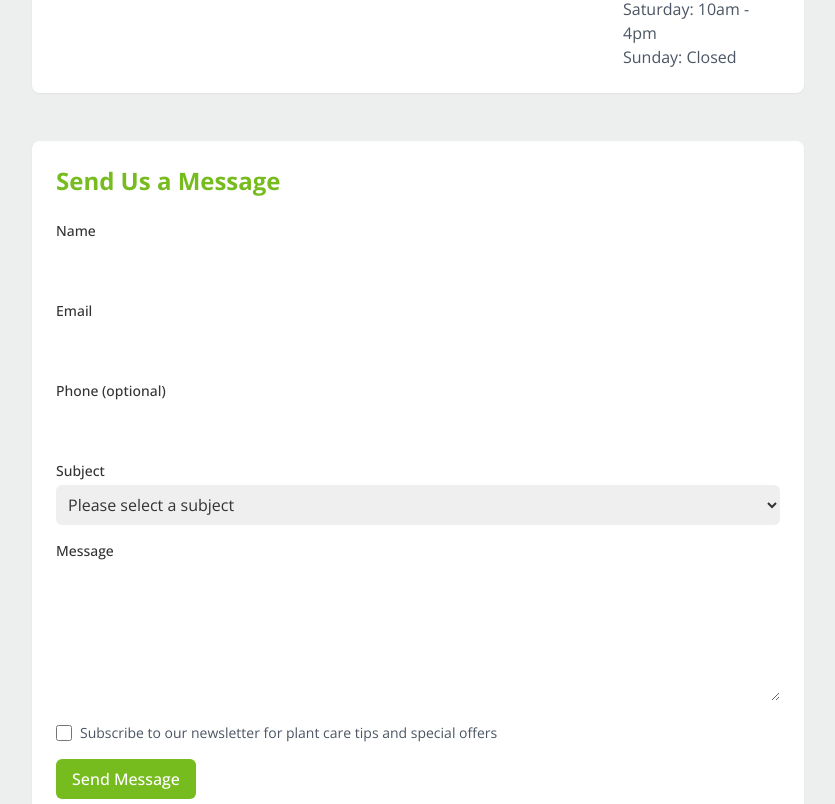
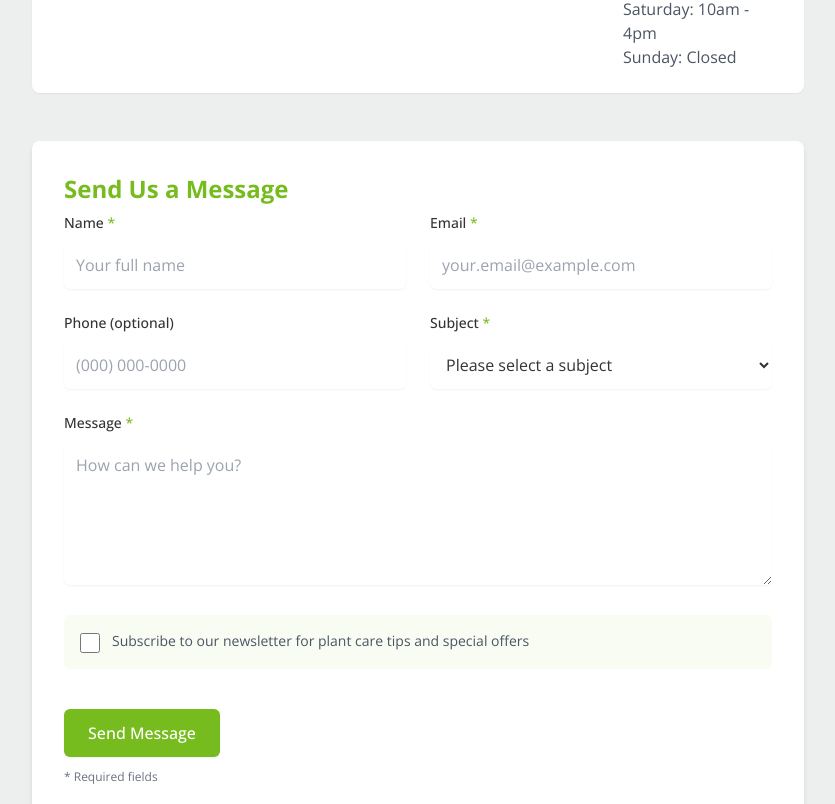
Before and after one commit to Bryan-an/lucky-shrub-react, a React (Vite) app: page /contact in a window 1280 px wide. Shown: the part 756-1560 px from the top of the page, without its empty margins (222-1057 px from the left). Built offline with nearby package versions, Linux system fonts and the light colour scheme.

Commit message:
feat: improve Contact form styling and layout

```diff
--- a/src/pages/Contact.tsx
+++ b/src/pages/Contact.tsx
@@ -80,12 +80,15 @@ const Contact: React.FC = () => {
       </section>
 
       <section className="mb-12">
-        <div className="rounded-lg border border-border bg-white p-6 shadow-sm">
-          <h2 className="mb-6 text-2xl font-bold text-primary">Send Us a Message</h2>
-          <form className="space-y-4" id="contactForm" onSubmit={handleSubmit}>
-            <div className="space-y-1">
+        <div className="rounded-lg border border-border bg-white p-8 shadow-md transition-all duration-300 hover:shadow-lg">
+          <h2 className="border-b border-primary/20 pb-2 text-2xl font-bold text-primary">
+            Send Us a Message
+          </h2>
+          <form className="space-y-6" id="contactForm" onSubmit={handleSubmit}>
+            <div className="grid grid-cols-1 gap-6 md:grid-cols-2">
+              <div className="space-y-2">
                 <label htmlFor="name" className="block text-sm font-medium text-dark">
-                Name
+                  Name <span className="text-primary">*</span>
                 </label>
                 <input
                   type="text"
@@ -94,12 +97,13 @@ const Contact: React.FC = () => {
                   required
                   value={formData.name}
                   onChange={handleChange}
-                className="w-full rounded-md border border-gray-300 p-2 focus:border-primary focus:outline-none focus:ring-1 focus:ring-primary"
+                  className="w-full rounded-md border border-gray-300 p-3 shadow-sm transition-all duration-200 placeholder:text-gray-400 focus:border-primary focus:outline-none focus:ring-2 focus:ring-primary/20"
+                  placeholder="Your full name"
                 />
               </div>
-            <div className="space-y-1">
+              <div className="space-y-2">
                 <label htmlFor="email" className="block text-sm font-medium text-dark">
-                Email
+                  Email <span className="text-primary">*</span>
                 </label>
                 <input
                   type="email"
@@ -108,10 +112,13 @@ const Contact: React.FC = () => {
                   required
                   value={formData.email}
                   onChange={handleChange}
-                className="w-full rounded-md border border-gray-300 p-2 focus:border-primary focus:outline-none focus:ring-1 focus:ring-primary"
+                  className="w-full rounded-md border border-gray-300 p-3 shadow-sm transition-all duration-200 placeholder:text-gray-400 focus:border-primary focus:outline-none focus:ring-2 focus:ring-primary/20"
+                  placeholder="your.email@example.com"
                 />
               </div>
-            <div className="space-y-1">
+            </div>
+            <div className="grid grid-cols-1 gap-6 md:grid-cols-2">
+              <div className="space-y-2">
                 <label htmlFor="phone" className="block text-sm font-medium text-dark">
                   Phone (optional)
                 </label>
@@ -121,12 +128,13 @@ const Contact: React.FC = () => {
                   name="phone"
                   value={formData.phone}
                   onChange={handleChange}
-                className="w-full rounded-md border border-gray-300 p-2 focus:border-primary focus:outline-none focus:ring-1 focus:ring-primary"
+                  className="w-full rounded-md border border-gray-300 p-3 shadow-sm transition-all duration-200 placeholder:text-gray-400 focus:border-primary focus:outline-none focus:ring-2 focus:ring-primary/20"
+                  placeholder="(000) 000-0000"
                 />
               </div>
-            <div className="space-y-1">
+              <div className="space-y-2">
                 <label htmlFor="subject" className="block text-sm font-medium text-dark">
-                Subject
+                  Subject <span className="text-primary">*</span>
                 </label>
                 <select
                   id="subject"
@@ -134,7 +142,7 @@ const Contact: React.FC = () => {
                   required
                   value={formData.subject}
                   onChange={handleChange}
-                className="w-full rounded-md border border-gray-300 p-2 focus:border-primary focus:outline-none focus:ring-1 focus:ring-primary"
+                  className="w-full rounded-md border border-gray-300 bg-white p-3 shadow-sm transition-all duration-200 focus:border-primary focus:outline-none focus:ring-2 focus:ring-primary/20"
                 >
                   <option value="" disabled>
                     Please select a subject
@@ -146,9 +154,10 @@ const Contact: React.FC = () => {
                   <option value="other">Other</option>
                 </select>
               </div>
-            <div className="space-y-1">
+            </div>
+            <div className="space-y-2">
               <label htmlFor="message" className="block text-sm font-medium text-dark">
-                Message
+                Message <span className="text-primary">*</span>
               </label>
               <textarea
                 id="message"
@@ -157,30 +166,34 @@ const Contact: React.FC = () => {
                 required
                 value={formData.message}
                 onChange={handleChange}
-                className="w-full rounded-md border border-gray-300 p-2 focus:border-primary focus:outline-none focus:ring-1 focus:ring-primary"
+                className="w-full rounded-md border border-gray-300 p-3 shadow-sm transition-all duration-200 placeholder:text-gray-400 focus:border-primary focus:outline-none focus:ring-2 focus:ring-primary/20"
+                placeholder="How can we help you?"
               ></textarea>
             </div>
-            <div className="space-y-1">
-              <label className="flex items-start space-x-2">
+            <div className="space-y-1 rounded-md border border-primary/10 bg-primary/5 p-4">
+              <label className="flex items-start space-x-3">
                 <input
                   type="checkbox"
                   name="newsletter"
                   id="newsletter"
                   checked={formData.newsletter}
                   onChange={handleChange}
-                  className="mt-0.5 h-4 w-4 rounded border-gray-300 text-primary focus:ring-primary"
+                  className="mt-0.5 h-5 w-5 rounded border-gray-300 text-primary focus:ring-primary"
                 />
                 <span className="text-sm text-gray-600">
                   Subscribe to our newsletter for plant care tips and special offers
                 </span>
               </label>
             </div>
+            <div className="border-t border-gray-100 pt-4">
               <button
                 type="submit"
-              className="rounded-md bg-primary px-4 py-2 font-medium text-white transition-colors hover:bg-primary/90 focus:outline-none focus:ring-2 focus:ring-primary focus:ring-offset-2"
+                className="rounded-md bg-primary px-6 py-3 font-medium text-white shadow-sm transition-all duration-300 hover:-translate-y-0.5 hover:bg-primary/90 hover:shadow-md focus:outline-none focus:ring-2 focus:ring-primary focus:ring-offset-2"
               >
                 Send Message
               </button>
+              <p className="mt-3 text-xs text-gray-500">* Required fields</p>
+            </div>
           </form>
         </div>
       </section>
```
Lines whose indentation alone changed are shown as unchanged.
